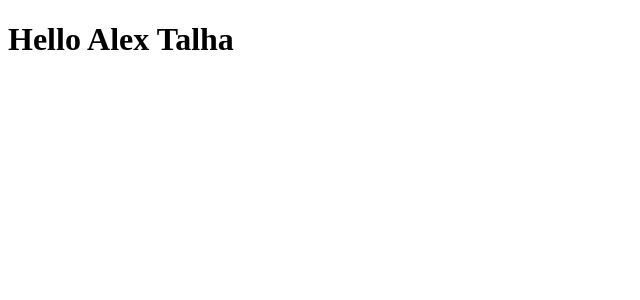
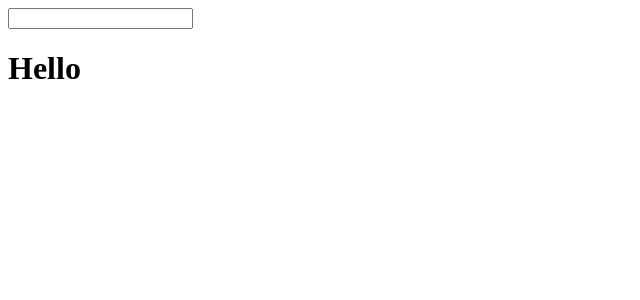
Before and after one commit to alextalha/curso-react-2020, a React (Create React App) app: page / in a window 1280 px wide. Shown: the top 300 px of the page, without its empty margins (0-640 px from the left). Built offline with nearby package versions, Linux system fonts and the light colour scheme.

Commit message:
manipulando estado de um componente

```diff
--- a/src/App.js
+++ b/src/App.js
@@ -4,13 +4,25 @@ import  React  from 'react';
 class App extends React.Component{
 
   state = {
-    nome : "Alex Talha"
+    nome : ""
+  }
+
+  modificarNome = (event) => {
+      let nome = event.target.value;
+      this.setState({
+        nome: nome
+      })
   }
 
     render(){
-    return <h1>Hello {this.state.nome}</h1>
-    }
+
+    return (
+      <React.Fragment>
+        <input type="text" value={this.state.nome} onChange={this.modificarNome} />
+        <h1>Hello {this.state.nome}</h1>
+      </React.Fragment>
+    )
+}
 }
 
-
 export default App;
```
